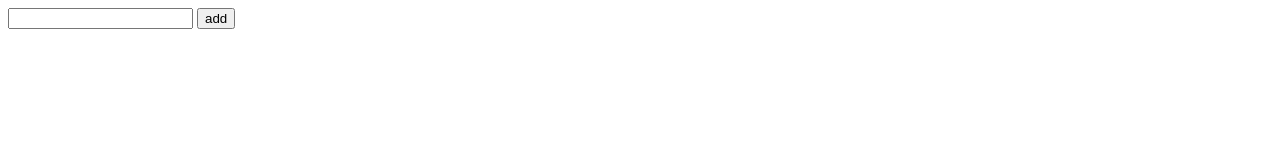
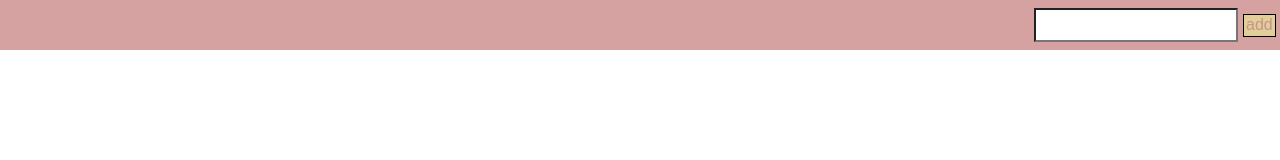
Before and after one commit to yaanwa/web, a plain HTML site: page 1023/index.html in a window 1280 px wide. Drawn offline with Linux system fonts and the light colour scheme.

Commit message:
Add files via upload

```diff
--- /dev/null
+++ b/1023/a.css
@@ -0,0 +1,152 @@
+* {
+    margin: 0;
+    padding: 0;
+    /* box-sizing: border-box; */
+    /* background-color: rgb(243, 204, 214); */
+}
+
+nav {
+    position: absolute;
+    text-align: right;
+    width: 100%;
+    height: 50px;
+    background-color: rgb(214, 161, 161);
+    /* font-family: 標楷體; */
+    /* color: #ffffff; */
+
+}
+
+.a {
+
+    /* position: absolute; */
+    margin-top: 8px;
+    margin-right: 5px;
+    font-size: 100%;
+    background-color: #ffffff;
+
+}
+
+
+li {
+    font-style: italic;
+    /* margin-left: 50px;
+    margin-bottom: 100px; */
+    /* background-color: rgb(214, 161, 161); */
+    position: relative;
+    right: 50px;
+    top: 5px;
+    /* overflow: hidden; */
+    /* font-family: 標楷體; */
+
+}
+/* .btn:hover {
+    background: #3AD2D0;
+    transition: background 0.2s linear;
+    transition-delay: 0.6s;
+    color: #FFFFFF;
+} */
+.inp {
+    background-color: #ffffff;
+}
+
+.btn {
+    position: relative;
+    min-width: 33px;
+    /* min-height: 10px; */
+    background: #e0cf97;
+    border: 0.3px solid #000000;
+    transform: translate3d(0px, 0%, 0px);
+    font-size: 1rem;
+    font-weight: 25px;
+    text-align: center;
+    text-decoration: none;
+    transition-delay: 0.6s;
+    overflow: hidden;
+    /* padding: 0px p; */
+    top: 6px;
+    right: 4px;
+}
+
+.btn:before,
+.btn:after {
+    content: '';
+    position: absolute;
+    top: 0px;
+    left: 0px;
+    width: 100%;
+    height: 100%;
+    transition: all 0.6s ease;
+}
+
+.btn:before {
+    background: #ca9191;
+    border-radius: 80% 80% 0 0;
+    transform: translateY(100%) scaleY(0.5);
+}
+
+.btn:after {
+    background: #e0cf97;
+    border-radius: 0;
+    transform: translateY(0) scaleY(1);
+}
+
+.btn div {
+    position: relative;
+    top: 0px;
+    left: 2px;
+    width: 100%;
+    height: 21px;
+    /* text-transform: uppercase; */
+    overflow: hidden;
+}
+
+.btn span {
+    position: absolute;
+    left: 0px;
+    top: 0px;
+    width: 50%;
+    display: flex;
+    align-items: center;
+    /* content: normal; */
+    z-index: 1;
+    text-align: center;
+    transition: transform 0.5s ease;
+}
+
+.btn span:first-child {
+
+    color: #e0cf97;
+    transform: translateY(100%);
+}
+
+.btn span:last-child {
+    color: #ca9191;
+    transform: translateY(5%);
+}
+
+.btn:hover {
+    background: #ca9191;
+    transition: background 0.2s linear;
+    transition-delay: 0.6s;
+    color: #FFFFFF;
+}
+
+.btn:hover:after {
+    border-radius: 0 0 50% 50%;
+    transform: translateY(-100%) scaleY(1);
+    transition-delay: 0;
+}
+
+.btn:hover:before {
+    border-radius: 0;
+    transform: translateY(0) scaleY(1);
+    transition-delay: 0;
+}
+
+.btn:hover span:first-child {
+    transform: translateY(5%);
+}
+
+.btn:hover span:last-child {
+    transform: translateY(-32px);
+}
--- a/1023/index.html
+++ b/1023/index.html
@@ -1,46 +1,27 @@
 <!DOCTYPE html>
 <html lang="en">
+
 <head>
     <meta charset="UTF-8">
-    <meta name="viewport" content="width=device-width, initial-scale=1.0">
-    <title>Document</title>
+    <meta http-equiv="X-UA-Compatible" content="IE=edge">
+    <meta name="viewport" content="width=, initial-scale=1.0">
+    <title>無聊的時候要用的</title>
+    <link rel="stylesheet" href="a.css">
 </head>
+
 <body>
-    <input type="text">
-    <button onclick="add()">add</button>
-    <ol>
+    <nav>
+        <input class="a" style="width: 200px; height: 30px;" id="inp"></input>
+        <button onclick="add()" class="btn" id="btn">
+            <div>
+                <span >add</span>
+                <span>add</span>
+            </div>
+        </button>
+        <ol>
+        </ol>
+    </nav>
+    <script src="script.js"></script>
+</body>
 
-    </ol>
-
-    <script>
-
-        let id = -1;
-
-        const inp = document.querySelector('input')
-        const ol = document.querySelector('ol')
-
-        function add(){
-            ol.innerHTML += `
-                <li data-id='${++id}'>
-                    ${inp.value}
-                    <button onclick='modify(${id})'>m</button>
-                    <button onclick='del(${id})'>X</button>
-                </li>`
-        }
-
-        function del(id){
-            document.querySelector(`[data-id='${id}']`).remove()
-        }
-
-        function modify(id){
-            const new_name = prompt('新的Thing')
-            document.querySelector(`[data-id='${id}']`).innerHTML = `
-                    ${new_name}
-                    <button onclick='modify(${id})'>m</button>
-                    <button onclick='del(${id})'>X</button>
-                `
-        }
-    </script>
-
-</body>
 </html>
--- /dev/null
+++ b/1023/script.js
@@ -0,0 +1,19 @@
+const input = document.querySelector('input')
+const ul = document.querySelector('ol')
+let id = 0
+
+function add() {
+    ul.innerHTML += `
+        <li id='${++id}'>
+            ${input.value}
+            <button onclick='del(${id})'>⁛</button>
+        </li>
+        `
+    input.value=''
+    console.log(input.value);
+}
+
+function  del(id) {
+    const li = document.querySelector(`li[id="${id}"]`);
+    li.remove()
+}
```
